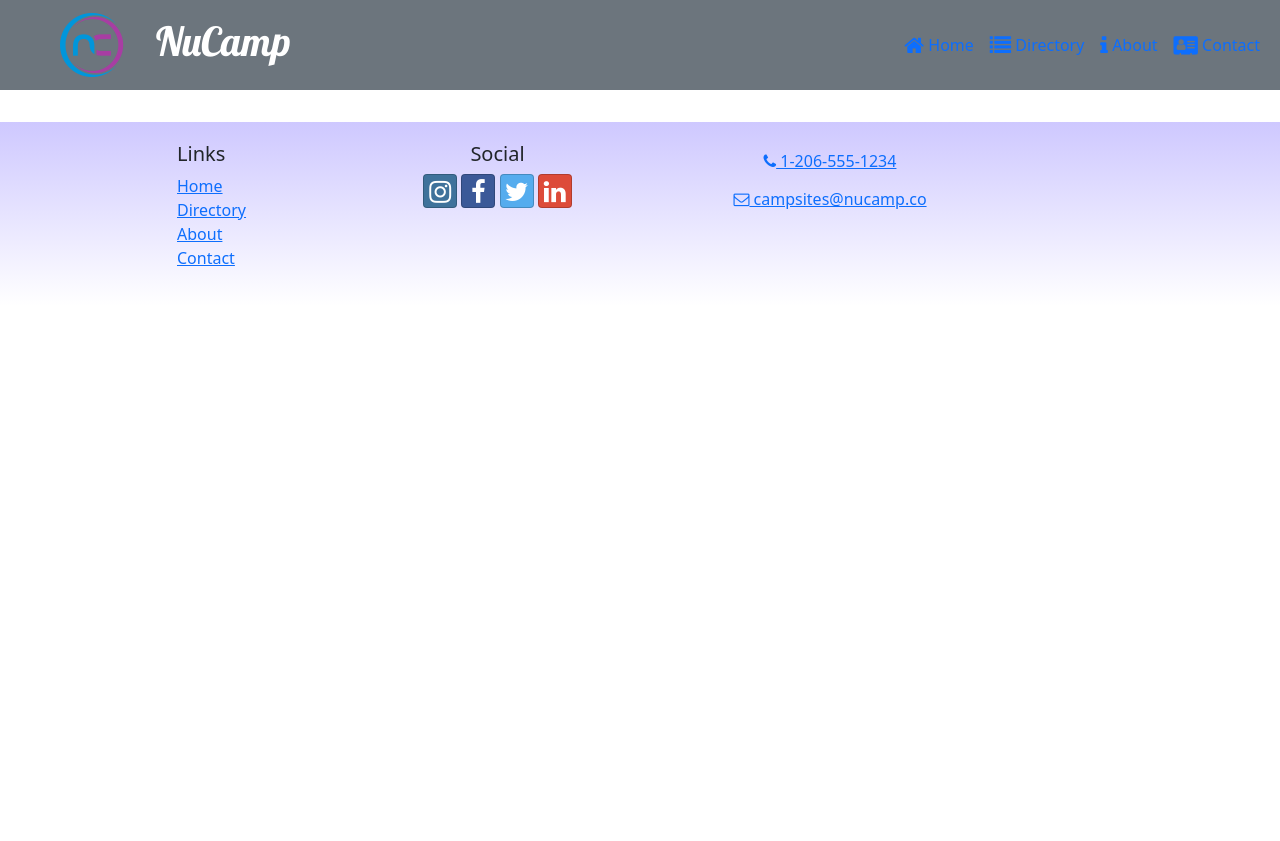
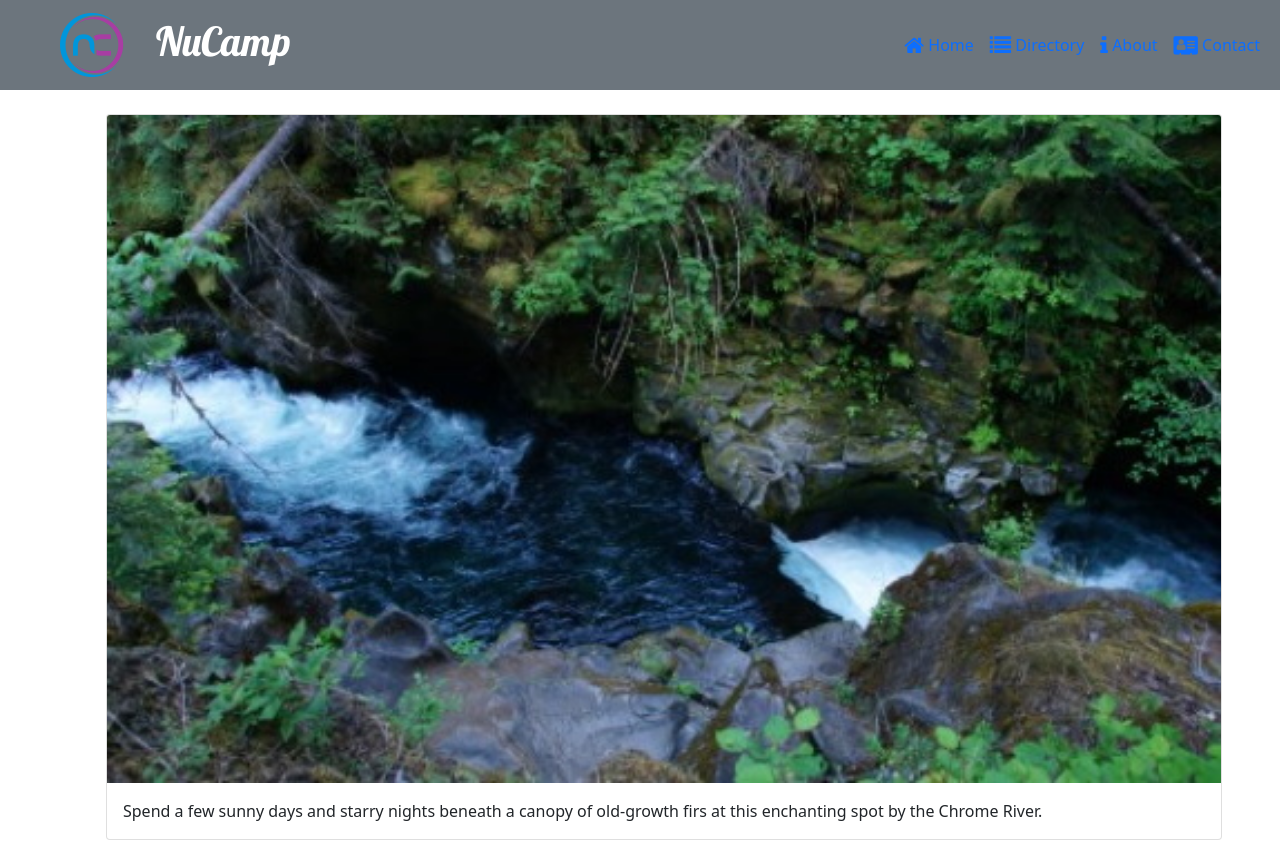
Before and after one commit to jannethg/GownsofLove2024, a React (Create React App) app: page /directory/1 in a window 1280 px wide. Shown: the top 841 px of the page. Before the commit the page ends 800 px from the top, so only its background shows below. Built offline with nearby package versions, Linux system fonts and the light colour scheme.

Commit message:
A directory subpage renders when clicking on each campsite in the directory list

```diff
--- a/src/App.css
+++ b/src/App.css
@@ -28,7 +28,7 @@
   --bs-info: #0dcaf0;
   --bs-warning: #fe4042;
   --bs-danger: #dc3545;
-  --bs-light: #f8f9fa;
+  --bs-light: #d1c6c6;
   --bs-dark: #212529;
   --bs-primary-rgb: 254, 64, 66;
   --bs-secondary-rgb: 108, 117, 125;
@@ -146,7 +146,8 @@
   min-height: 8rem;
 }
 
-.nav-item, .navbar {
+.nav-item,
+.navbar {
   color: white;
 }
 
--- a/src/App.js
+++ b/src/App.js
@@ -6,6 +6,7 @@
 import Footer from "./components/Footer";
 import CampsiteDirectoryPage from "./pages/CampsitesDirectoryPage";
 import GownDirectoryPage from "./pages/GownsDirectoryPage";
+import CampsiteDetailPage from "./pages/CampsiteDetailPage";
 
 function App() {
   return (
@@ -14,7 +15,11 @@
       <Routes>
         <Route path="/" element={<HomePage />} />
         <Route path="contact" element={<ContactPage />} />
-        <Route path="directory" element={<GownDirectoryPage />} />
+        <Route path="directory" element={<CampsiteDirectoryPage />} />
+        <Route
+              path='directory/:campsiteId'
+              element={<CampsiteDetailPage />}
+                />
       </Routes>
       <Footer />
     </div>
--- a/src/features/campsites/CampsiteCard .js
+++ b/src/features/campsites/CampsiteCard .js
@@ -1,9 +1,10 @@
 import { Card, CardImg, CardImgOverlay, CardTitle } from "reactstrap";
-
+import { Link } from "react-router-dom";
 
 const CampsiteCard = ({campsite}) => {
-    const {image, name} = campsite;
+    const {id, image, name} = campsite;
     return (
+        <Link to={`${id}`}>
             <Card>
                 <CardImg
                     width='100%'
@@ -14,6 +15,8 @@
                     <CardTitle>{name}</CardTitle>
                 </CardImgOverlay>
             </Card>
+        </Link>
+
     );
 };
 
--- a/src/features/campsites/CampsitesList.js
+++ b/src/features/campsites/CampsitesList.js
@@ -2,7 +2,7 @@
 import CampsiteCard from "./CampsiteCard ";
 import { selectAllCampsites } from "./campsitesSlice";
 
-const CampsitesList = ({ setCampsiteId }) => {
+const CampsitesList = () => {
   const campsites = selectAllCampsites();
   return (
     <Row className="ms-auto">
@@ -12,7 +12,6 @@
             md="5"
             className="m-4"
             key={campsite.id}
-            onClick={() => setCampsiteId(campsite.id)}
           >
             <CampsiteCard campsite={campsite} />
           </Col>
--- a/src/features/campsites/campsitesSlice.js
+++ b/src/features/campsites/campsitesSlice.js
@@ -18,6 +18,13 @@
 //Function by passing a specific id
 //return by campsites.find() array.
 //parameter of campsite to find by campsite.id
+
+// export const selectCampsiteById = (id) => {
+//     return CAMPSITES.find(((campsite) => campsite.id === id));
+// };
+
+
+//parseInt to convert the string value to an integer
 export const selectCampsiteById = (id) => {
-    return CAMPSITES.find(((campsite) => campsite.id === id));
+    return CAMPSITES.find((campsite) => campsite.id === parseInt(id));
 };
--- /dev/null
+++ b/src/pages/CampsiteDetailPage.js
@@ -0,0 +1,29 @@
+import { Container, Row } from "reactstrap";
+import { useParams } from "react-router-dom";
+import { selectCampsiteById } from "../features/campsites/campsitesSlice";
+import CampsiteDetail from "../features/campsites/CampsiteDetail";
+
+const CampsiteDetailPage = () => {
+  //we'll destructure the campsiteId property from the object returned by the useParams hook.
+  //we'll expect this variable to contain an integer that corresponds to a campsite object's Id property.
+
+  //setup a variable name campsite. for its return value we'll call it selectCampsiteById selector.
+  //we'll pass the campsiteId integer as an argument
+  //this should return to use the campsite object from the campsite array that matches this id.
+  //now we can tell the campsite detail page component to render this campsite by writing some jsx inside a return statement.
+
+  //we'll render a <CampsiteDetail> component.  We'll pass the campsite object to the <campsiteDetail> component as a prop using the same name campsite.
+
+  const { campsiteId } = useParams();
+  const campsite = selectCampsiteById(campsiteId);
+
+  return (
+    <Container>
+      <Row>
+        <CampsiteDetail campsite={campsite} />
+      </Row>
+    </Container>
+  );
+};
+
+export default CampsiteDetailPage;
--- a/src/pages/CampsitesDirectoryPage.js
+++ b/src/pages/CampsitesDirectoryPage.js
@@ -1,30 +1,12 @@
-import { useState } from "react";
-import { Container, Row, Col } from "reactstrap";
-import CampsiteDetail from "../features/campsites/CampsiteDetail";
-import CampsitesList from "../features/campsites/CampsitesList";
-import { selectCampsiteById } from "../features/campsites/campsitesSlice";
+import { Container } from 'reactstrap';
+import CampsitesList from '../features/campsites/CampsitesList';
 
-const CampsiteDirectoryPage = () => {
-  //store the campsiteId instead of the entire object because each campsite object has a unique id.
-  //
-
-
-  const [campsiteId, setCampsiteId] = useState(0);
-  const selectedCampsite = selectCampsiteById(campsiteId);
-
-  return (
-    <Container>
-
-      <Row>
-        <Col sm="5" md="7">
-          <CampsitesList setCampsiteId={setCampsiteId}/>
-        </Col>
-        <Col sm="7" md="5">
-          <CampsiteDetail campsite={selectedCampsite} />
-        </Col>
-      </Row>
-    </Container>
-  );
+const CampsitesDirectoryPage = () => {
+    return (
+        <Container>
+            <CampsitesList />
+        </Container>
+    );
 };
 
-export default CampsiteDirectoryPage;
+export default CampsitesDirectoryPage;
```
Lines whose indentation alone changed are shown as unchanged.
